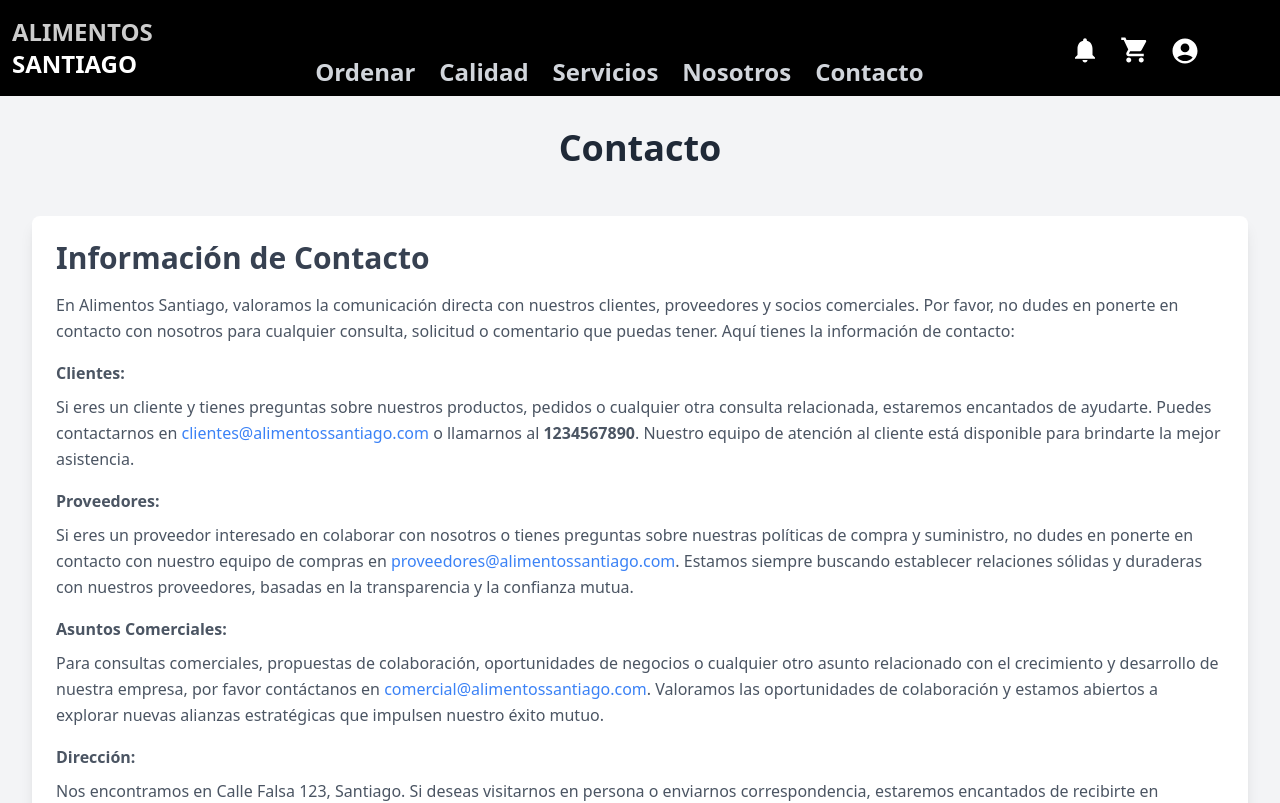
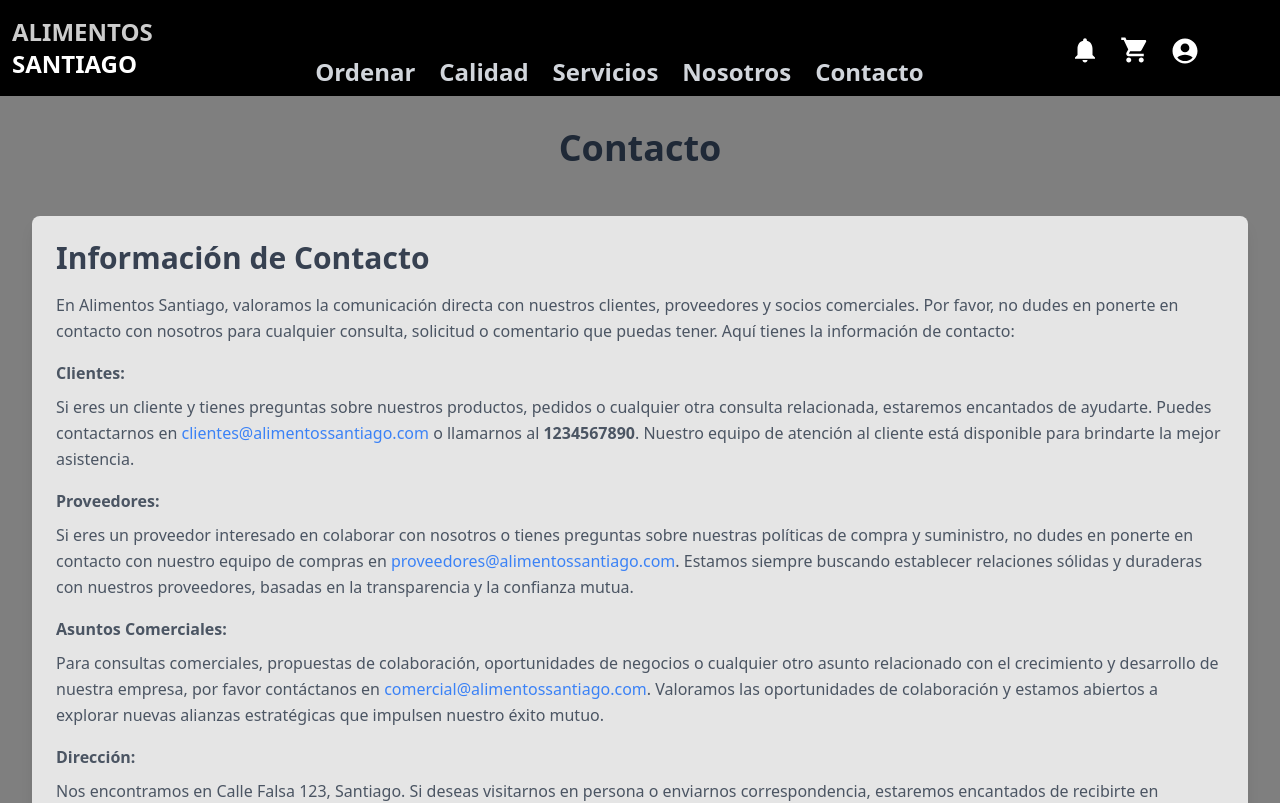
Before and after one commit to LeandroFGA1/alimentos, a React (Vite) app: page /contact in a window 1280 px wide. Shown: the top 803 px of the page. Built offline with nearby package versions, Linux system fonts and the light colour scheme.

Commit message:
contac fix

```diff
--- a/src/pages/Contact.jsx
+++ b/src/pages/Contact.jsx
@@ -2,11 +2,11 @@ import React from 'react';
 
 function Contact() {
     return (
-        <div className="min-h-screen w-full bg-gray-100 p-8">
+        <div className="min-h-screen w-full bg-black/50 p-8">
             <div className="max-w-7xl mx-auto">
                 <h1 className="text-4xl font-bold text-center text-gray-800 mb-12">Contacto</h1>
 
-                <section className="bg-white shadow-lg rounded-lg p-6 mb-12">
+                <section className="bg-white/80 shadow-lg rounded-lg p-6 mb-12">
                     <h2 className="text-3xl font-semibold text-gray-700 mb-4">Información de Contacto</h2>
                     <div className="text-gray-600 leading-relaxed">
                         <p className="mb-4">
```
